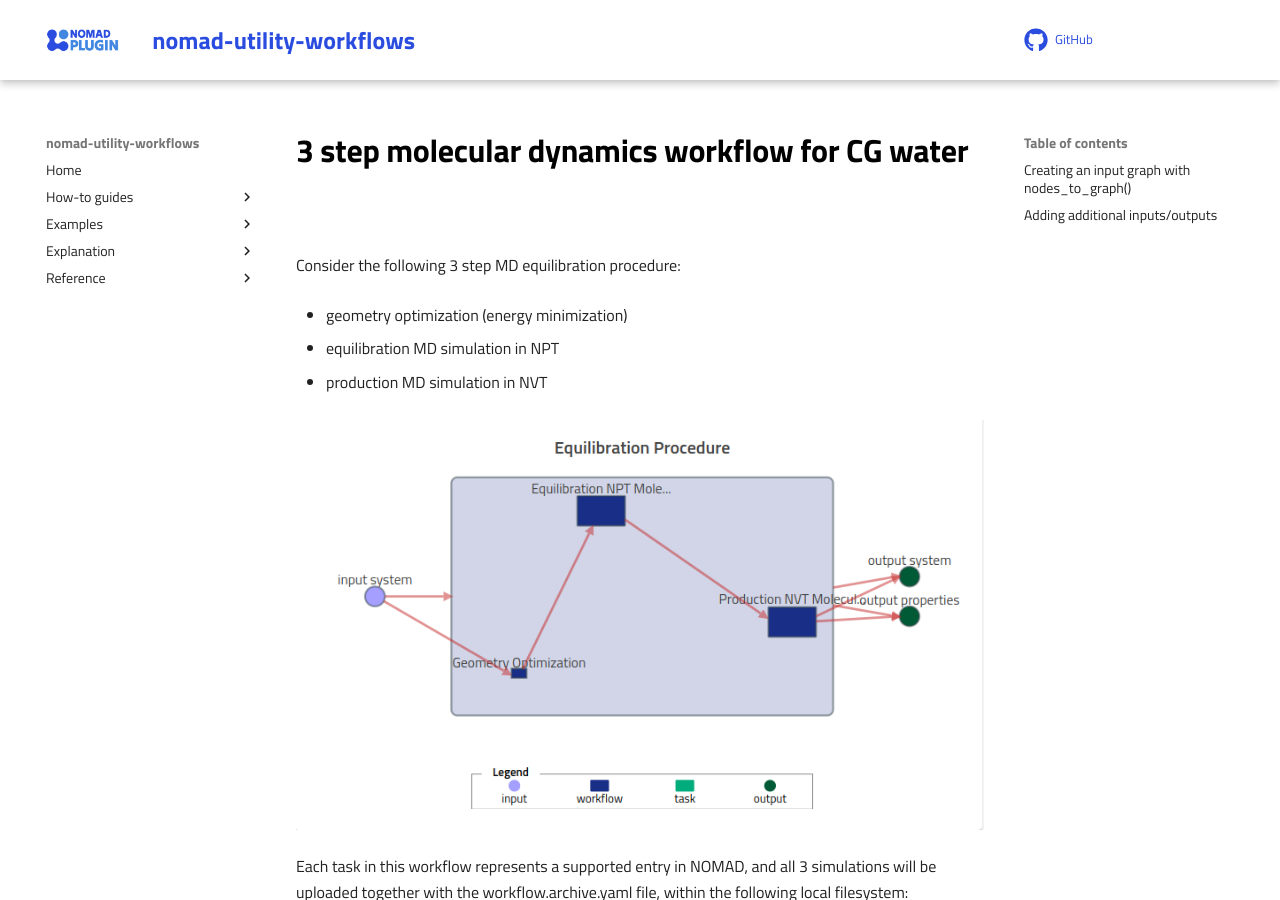
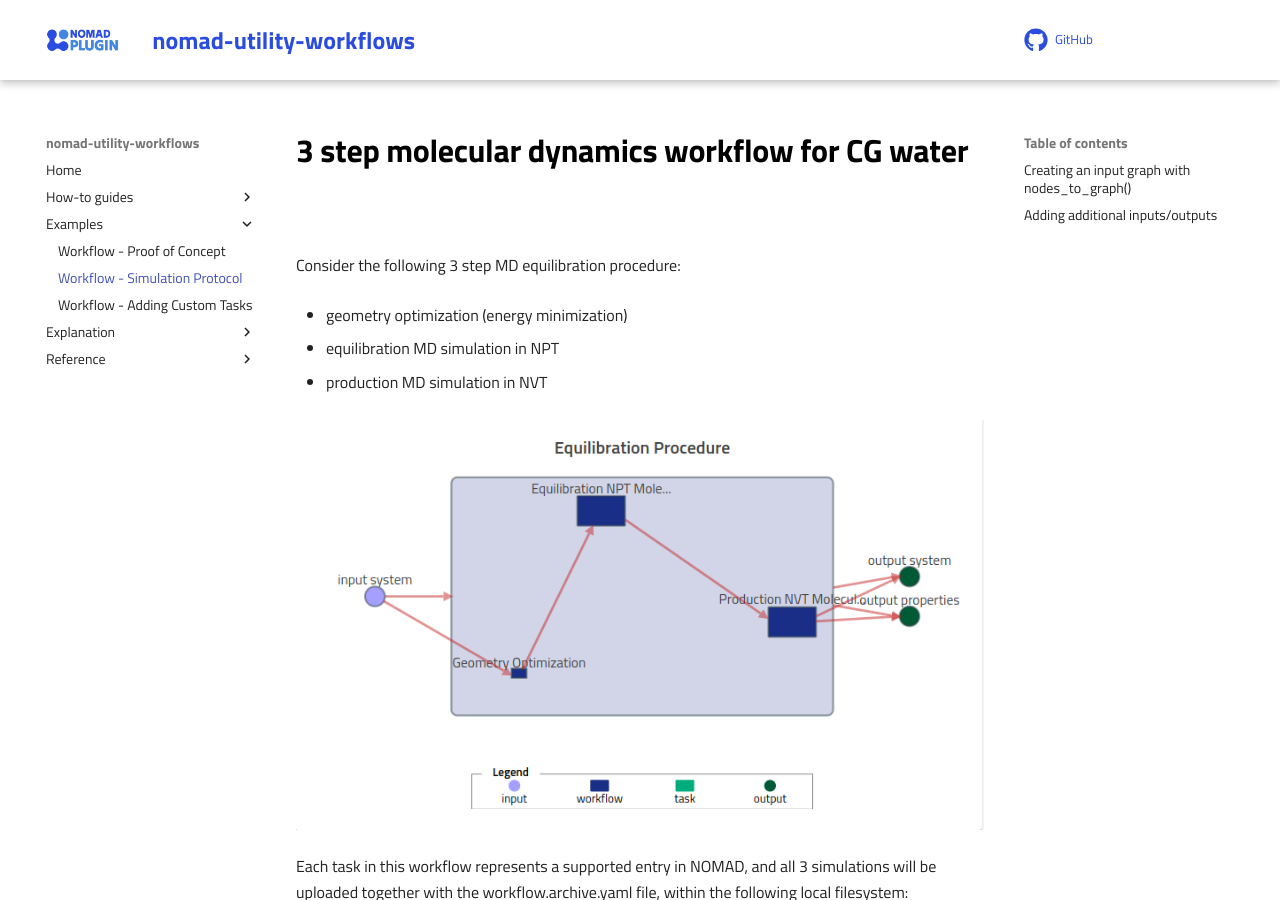
Before and after one commit to FAIRmat-NFDI/nomad-utility-workflows, an MkDocs documentation site: the page built from docs/examples/workflow_simulation_protocol.md, in a window 1280 px wide and 900 px high. Built offline with MkDocs 1.6.1 and Material for MkDocs 9.7.7, drawn with Linux system fonts in a browser that asks for light colours; comment, search, counter and statistics services are not loaded.

Commit message:
added path to mkdocsstrings

```diff
--- a/mkdocs.yml
+++ b/mkdocs.yml
@@ -17,7 +17,7 @@ nav:
       # - Contribute to the documentation: how_to/contribute_to_the_documentation.md
   - Examples:
       - Workflow - Proof of Concept: examples/workflow_proof_of_concept.md
-      - Workflow - Simulation Protocol: examples/workflow_water_equilibration.md
+      - Workflow - Simulation Protocol: examples/workflow_simulation_protocol.md
       - Workflow - Adding Custom Tasks: examples/workflow_custom_tasks.md
   - Explanation:
     - Workflows: explanation/workflows.md
@@ -28,6 +28,7 @@ plugins:
   - mkdocstrings:
       handlers:
         python:
+          paths: [src]
           options:
             docstring_style: google
             show_source: false
```
